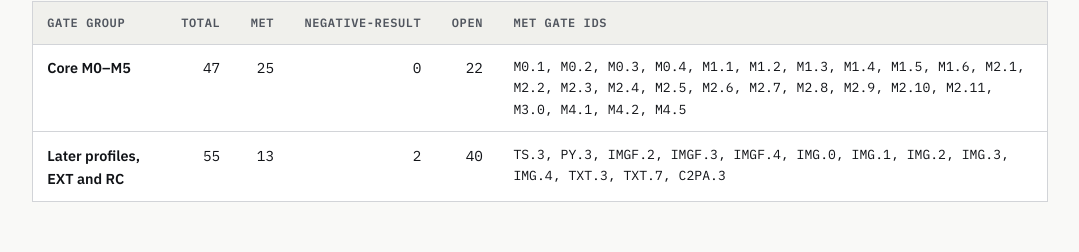
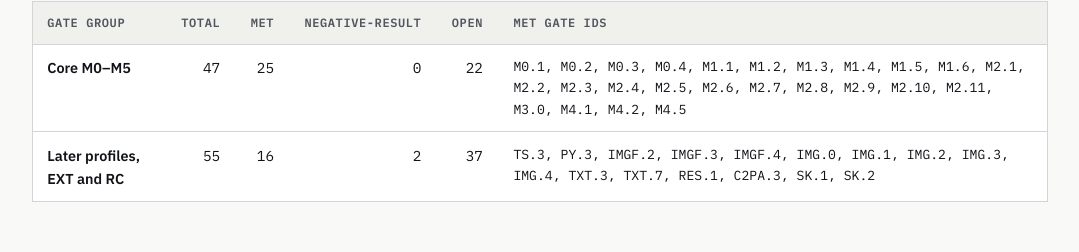
Before and after one commit to connorburgess/traceweave-web, a Next.js app: page /roadmap in a window 1280 px wide. Shown: the part 684-936 px from the top of the page, without its empty margins (100-1179 px from the left). Built offline with nearby package versions, Linux system fonts and the light colour scheme.

Commit message:
Sync RES.1, SK.1, and SK.2 later-gate counts to spec 6add4ce

```diff
--- a/content/pages/roadmap.md
+++ b/content/pages/roadmap.md
@@ -163,9 +163,9 @@ sections:
       - track: SK (SK.1–SK.5)
         scope: Optional agent skill and A2A design
         state: >-
-          SK.1–SK.2 planned after I2 (CLI wrapping and canary tests); SK.3–SK.5
-          (A2A registration/verification skills and hosted-service decision)
-          planned.
+          2 met (SK.1–SK.2: CLI-wrapping skill and canary leak suite met across
+          Rust and Go CLIs); SK.3–SK.5 (A2A registration/verification skills and
+          hosted-service decision) planned.
       - track: WEB (WEB.0–WEB.6)
         scope: Browser tool and testing page
         state: >-
@@ -173,7 +173,9 @@ sections:
           verify flows after M3.4.
       - track: BIN, RES, STRUCT, KEYED
         scope: Binaries, resolver threat model, structural & keyed matching
-        state: Gated after M3.4; not started.
+        state: >-
+          1 met (RES.1: optional-only resolver threat model confirmed); BIN,
+          RES.2–RES.3, STRUCT, and KEYED gated after M3.4.
       - track: EXT & RC (EXT.1, RC.1–RC.3)
         scope: External review and 1.0 candidate criteria
         state: >-
--- a/src/data/facts.ts
+++ b/src/data/facts.ts
@@ -44,9 +44,9 @@ export const ROADMAP_COUNTS = {
   later: {
     label: "Later profiles, EXT and RC",
     total: 55,
-    met: 13,
+    met: 16,
     negativeResult: 2,
-    open: 40,
+    open: 37,
     metIds: [
       "TS.3",
       "PY.3",
@@ -60,7 +60,10 @@ export const ROADMAP_COUNTS = {
       "IMG.4",
       "TXT.3",
       "TXT.7",
+      "RES.1",
       "C2PA.3",
+      "SK.1",
+      "SK.2",
     ],
   },
 } as const;
@@ -348,7 +351,7 @@ export const CITED_FACTS: readonly CitedFact[] = [
     sourcePath: "ROADMAP.md",
     anchor: "progress-count",
     label: "Later profiles, EXT and RC gate counts",
-    numbers: ["55", "13", "2", "40"],
+    numbers: ["55", "16", "2", "37"],
   },
   {
     id: "python-profile-draft",
@@ -730,9 +733,9 @@ export const PLANNED_CAPABILITIES = [
   {
     title: "Agent interoperability skill and A2A",
     gates: "SK.1–SK.5",
-    status: "Planned",
+    status: "SK.1–SK.2 met; A2A planned",
     summary:
-      "An optional CLI-wrapping skill keeping private catalogues, paths, and keys out of model-visible transcripts (SK.1–SK.2), plus local-first A2A registration and verification skills (SK.3–SK.5).",
+      "An optional CLI-wrapping skill keeping private catalogues, paths, and keys out of model-visible transcripts (SK.1–SK.2 met with zero canary leaks across both Rust and Go CLIs), plus planned local-first A2A registration and verification skills (SK.3–SK.5).",
     sourcePath: "ROADMAP.md",
     anchor: "later-profiles-and-sequence",
   },
```
Also changed, not shown: content/pages/coverage.md (+4 -3 lines), content/pages/how-it-works.md (+2 -2 lines).
